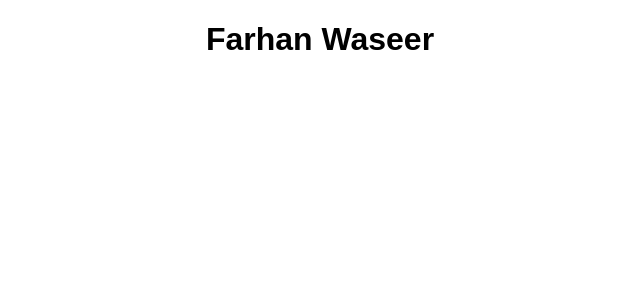
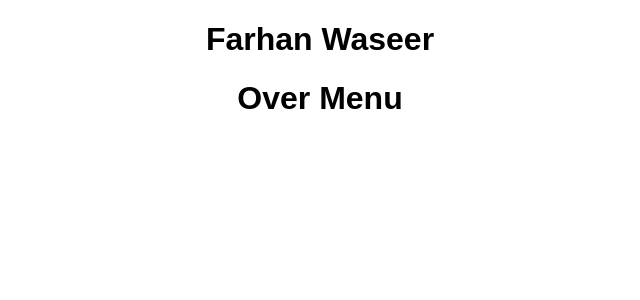
Before and after one commit to farhanwaseer/SandBox-Work-repo, a React (Create React App) app: page / in a window 1280 px wide. Shown: the top 300 px of the page, without its empty margins (320-960 px from the left). Built offline with nearby package versions, Linux system fonts and the light colour scheme.

Commit message:
Update App.js

```diff
--- a/src/App.js
+++ b/src/App.js
@@ -4,7 +4,7 @@ export default function App() {
   return (
     <div className="App">
       <h1>Farhan Waseer</h1>
-
+      <h1>Over Menu </h1>
     </div>
   );
 }
```
